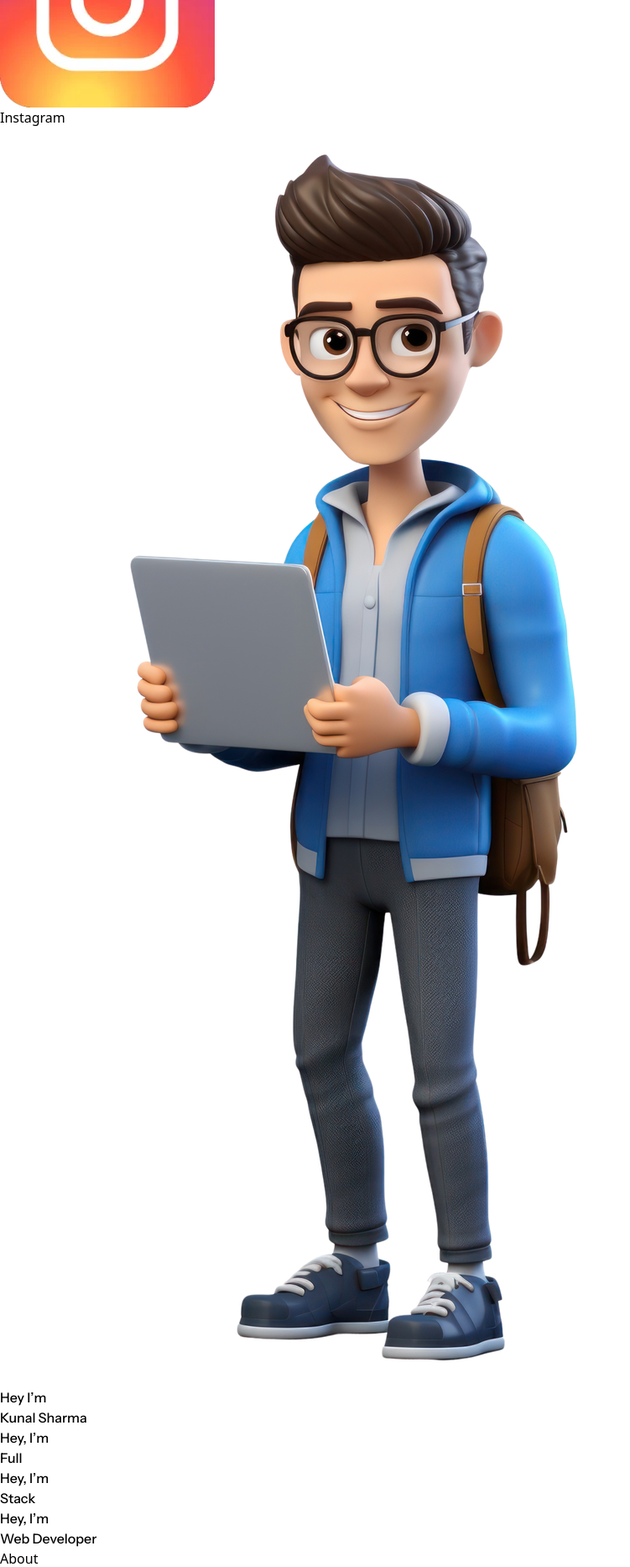
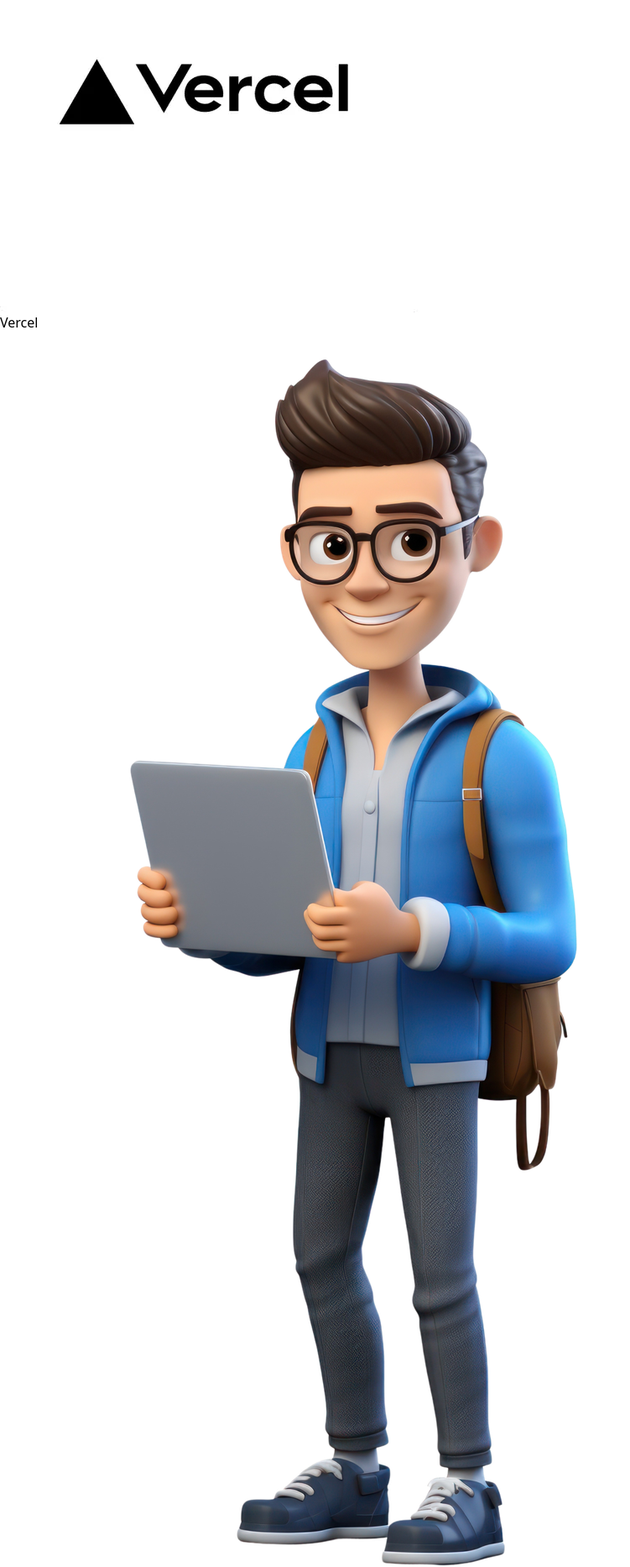
Before and after one commit to kunalx2901/portfolio, a React (Vite) app: page / in a window 1280 px wide. Shown: the part 1180-3046 px from the top of the page at 84% size, without its empty margins (0-751 px from the left). Built offline with nearby package versions, Linux system fonts and the light colour scheme.

Commit message:
animation-2

```diff
--- a/src/Components/Context.jsx
+++ b/src/Components/Context.jsx
@@ -1,24 +1,27 @@
 import git from '../assets/tech-icons/github icon.webp'
 import link from '../assets/tech-icons/linkedin.webp'
-import insta from '../assets/tech-icons/insta.webp'
+import vercel from '../assets/tech-icons/vercelIcon.webp'
 const menu = [
 
     {
         id:1,
         title:"Github",
-        img:git
+        img:git,
+        url:"https://github.com/kunalx2901"
     },
 
     {
         id:2,
         title:"LinkedIn",
-        img:link
+        img:link,
+        url:"https://www.linkedin.com/in/kunal-sharma-profile"
     },
 
     {
         id:3,
-        title:"Instagram",
-        img:insta
+        title:"Vercel",
+        img:vercel,
+        url:"https://vercel.com/kunal-sharmas-projects"
     },
 
 ]
@@ -30,7 +33,7 @@ export const Context = ()=>{
         {menu.map((e)=>{
             return <div key={e.id} className='flex justify-center items-center gap-1 text-lg '>
                 <img src={e.img} alt="" className='bg-black rounded-full w-6'/>
-                <a href={`#${e.title}`} className="font-bold">{e.title}</a>
+                <a href={`${e.url}`} className="font-bold">{e.title}</a>
 
             </div>
         })}
--- a/src/Components/Home.jsx
+++ b/src/Components/Home.jsx
@@ -4,7 +4,6 @@ import { Gooy } from "./Gooy";
 import webDev from '../assets/webDev.png'
 
 export function Home(){
-
 
 
     return <>
@@ -42,11 +41,11 @@ export function Home(){
         </div>
 
        <div className="absolute top-[25vh] right-28 w-[1500px] pl-[350px] ">
-        <div className="lg:flex gap-5 lg:font-bold lg:text-[100px] lg:relative lg:top-13 lg:w-full lg:z-50 hidden
-        "> Hey, I’m <AboutAnimation abouts={[" Kunal Sharma" , "Full"]}/>
+        <div className=" lg:flex gap-5 lg:font-bold lg:text-[100px] lg:relative lg:top-13 lg:w-full lg:z-50 hidden
+        "> Hey, I’m <AboutAnimation abouts={[" Kunal Sharma","Full Stack",""]}/>
         </div>
-        <div className="lg:flex gap-5 lg:font-bold lg:text-slate-800 lg:text-[100px] lg:relative lg:top-[-20px] lg:z-50 hidden ">Hey, I’m  <AboutAnimation abouts={[" Kunal Sharma" , "Stack"]}/></div>
-        <div className="lg:flex gap-5 lg:font-bold lg:text-[100px] lg:text-slate-600 lg:relative lg:top-[-40px] lg:z-30 hidden ">Hey, I’m  <AboutAnimation abouts={[" Kunal Sharma" , "Web Developer"]}/></div>
+        <div className="lg:flex gap-5 lg:font-bold lg:text-slate-800 lg:text-[90px] lg:relative lg:left-[390px] lg:top-[-2px] lg:z-50 hidden "><AboutAnimation abouts={[" " , "Web Developer" ," "]}/>
+        </div>
        </div>
 
 
@@ -76,7 +75,6 @@ function AboutAnimation ( {abouts} ){
         return () => clearInterval(intervalId)
     })
 
-    console.log(abouts[aboutsIndex].split(''))
     return <div className="">
         {abouts[aboutsIndex].split('').map((l,i)=>{
             return <motion.span
```
